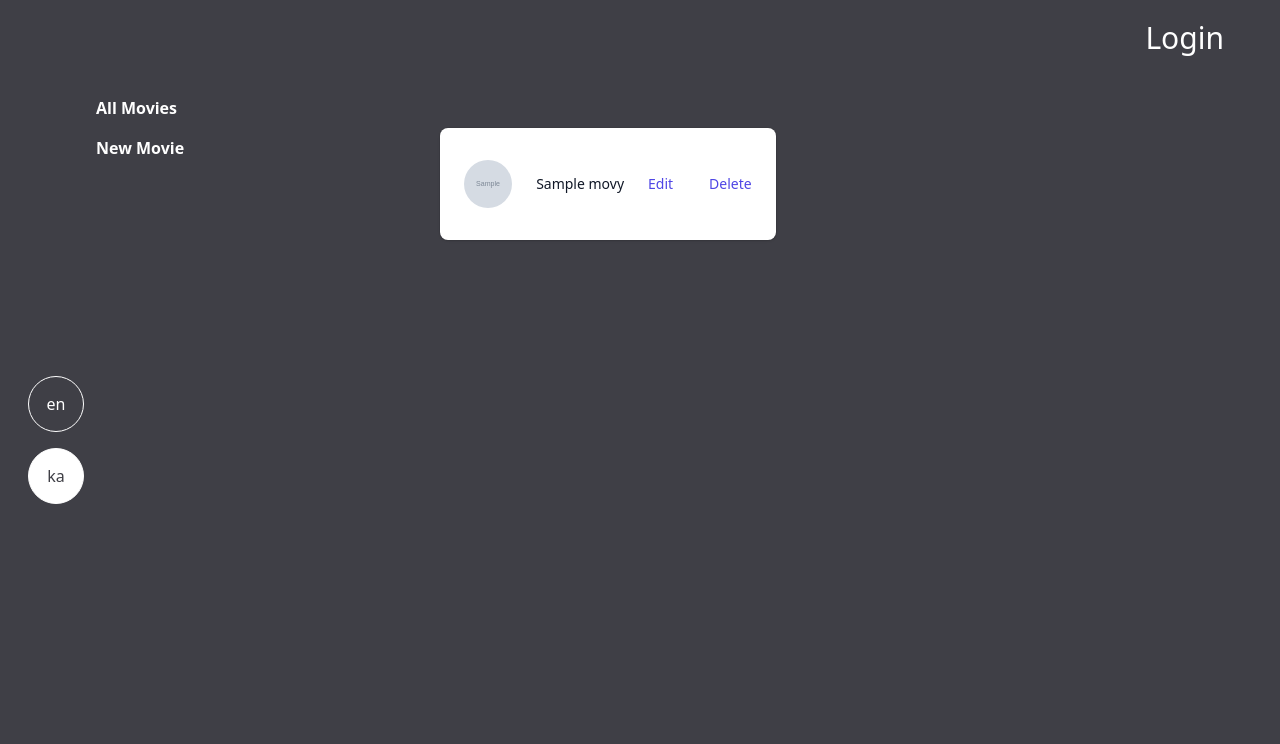
After one commit to sabalap/movie-quotes-local, a Laravel app: template resources/views/admin/movies/index.blade.php in a window 1280 px wide. The commit adds this page. Shown: the top 744 px of the page. Run offline with Laravel 9, Linux system fonts and the light colour scheme; the template is opened without the code that fills it: most values are stand-ins (such as "Sample title", 1, 10 or a date in 2020); grey boxes marked "Sample" are stand-in pictures; style sheets or scripts are compiled from the project's sources; parts of the project's set-up code (start-up, migrations or seed data) failed here and were passed over.

Commit message:
refactor: dashboard route

```diff
--- a/app/Http/Controllers/LoginController.php
+++ b/app/Http/Controllers/LoginController.php
@@ -14,7 +14,6 @@ class LoginController extends Controller
 
 	public function store(LoginRequest $request)
 	{
-		// dd($request->email);
 		$admin = [
 			'email'    => $request->email,
 			'password' => $request->password,
--- /dev/null
+++ b/resources/views/admin/movies/index.blade.php
@@ -0,0 +1,64 @@
+<x-layout>
+    <div class="ml-24 mt-10">
+        <h1 class="text-xl-5 font-bold mb-4 text-white">
+            <a href="movies">
+                All Movies
+            </a>
+        </h1>
+        <h1 class="text-xl-5 font-bold mb-3 text-white">
+            <a href="/new-movie">
+                New Movie
+            </a>
+        </h1>
+    </div>
+    <div class="ml-56 mt-10">
+        @foreach ($movies as $movie)
+            <div class="px-4 sm:px-6 lg:px-8">
+              <div class="mt-8 flex flex-col">
+                <div class="-my-2 -mx-4 overflow-x-auto sm:-mx-6 lg:-mx-8">
+                  <div class="inline-block min-w-full py-2 align-middle md:px-6 lg:px-8">
+                    <div class="overflow-hidden shadow ring-1 ring-black ring-opacity-5 md:rounded-lg">
+                      <table class="min-w-full divide-y divide-gray-300">
+                        <tbody class="h-28 divide-y divide-gray-200 bg-white">
+                          <tr v-for="person in people" :key="person.email">
+                            <td class="whitespace-nowrap py-4 pl-4 pr-3 text-sm sm:pl-6">
+                              <div class="flex items-center">
+                                @foreach ($movie->quotes as $quote)
+                                  <div class="h-12 w-12 flex-shrink-0">
+                                          <img class="h-12 w-12 rounded-full" src="{{asset('/images/'.$quote->image)}}" alt="" />
+                                  </div>
+                                @endforeach
+                              </div>
+                            </td>
+                            <td class="whitespace-nowrap px-3 py-4 text-sm text-gray-500">
+                              <div class="text-gray-900">
+                                <a href="/movies/{{$movie->title}}">
+                                    {{$movie->title}}
+                                </a>
+                            </div>
+                            </td>
+                            <td class="relative whitespace-nowrap py-4 pl-3 pr-4 text-right text-sm font-medium sm:pr-6">
+                              <a href="#" class="text-indigo-600 hover:text-indigo-900"
+                                >Edit</a
+                              >
+                            </td>
+                            <td class="relative whitespace-nowrap py-4 pl-3 pr-4 text-right text-sm font-medium sm:pr-6">
+                              <form method="POST" action="movies/{{$movie->id}}">
+                                @csrf
+                                @method("DELETE")
+                                <button class="text-indigo-600 hover:text-indigo-900"
+                                  >Delete
+                                  </button>
+                              </form>
+                              </td>
+                          </tr>
+                        </tbody>
+                      </table>
+                    </div>
+                  </div>
+                </div>
+              </div>
+            </div>
+        @endforeach
+    </div>
+</x-layout>
--- a/resources/views/components/layout.blade.php
+++ b/resources/views/components/layout.blade.php
@@ -16,6 +16,9 @@
     <body class="bg-zinc-700 min-h-screen">
         @auth
         <div class="mt-5 text-white justify-end mr-14 text-3xl flex">
+                <h2 class="mr-auto ml-10">
+                    <a href="/admin/movies">Dashboard</a>
+                    </h2>
             <h2 class="mr-8">Welcome!</h2>
             <form method="POST" action="/logout">
                 @csrf
--- a/routes/web.php
+++ b/routes/web.php
@@ -1,5 +1,6 @@
 <?php
 
+use App\Http\Controllers\AdminController;
 use App\Http\Controllers\LoginController;
 use App\Http\Controllers\MovieController;
 use Illuminate\Support\Facades\Route;
@@ -22,3 +23,9 @@ Route::get('login', [LoginController::class, 'create']);
 Route::post('login', [LoginController::class, 'store']);
 
 Route::post('logout', [LoginController::class, 'destroy']);
+
+Route::get('admin/movies', [AdminController::class, 'index']);
+
+// Route::get('movies', [AdminController::class, 'show']);
+
+// Route::delete('movies/{id}', [AdminController::class, 'destroy']);
```
Also changed, not shown: app/Http/Controllers/AdminController.php (added, +35 -0 lines), resources/views/admin/movies/show.blade.php (added, +53 -0 lines), resources/views/login/create.blade.php (+7 -1 lines).
